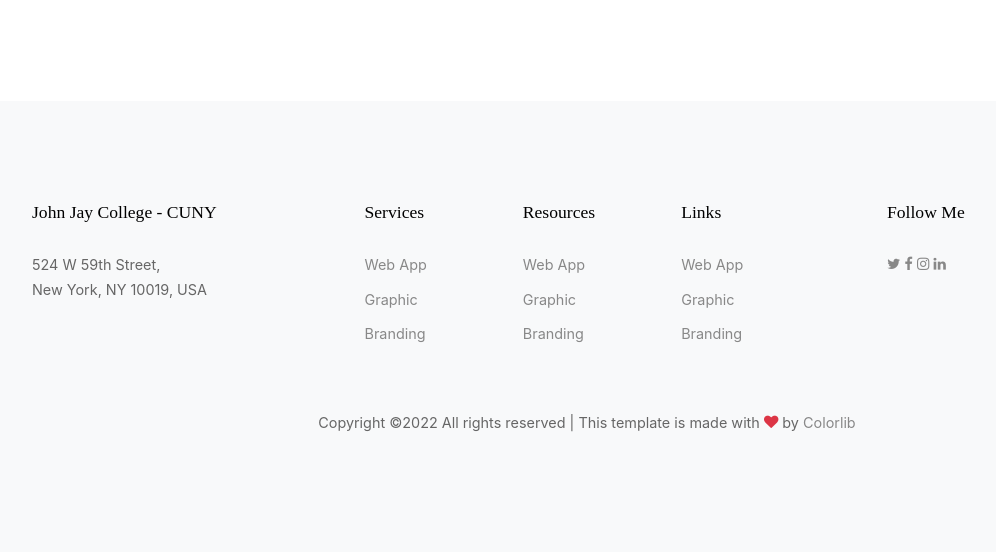
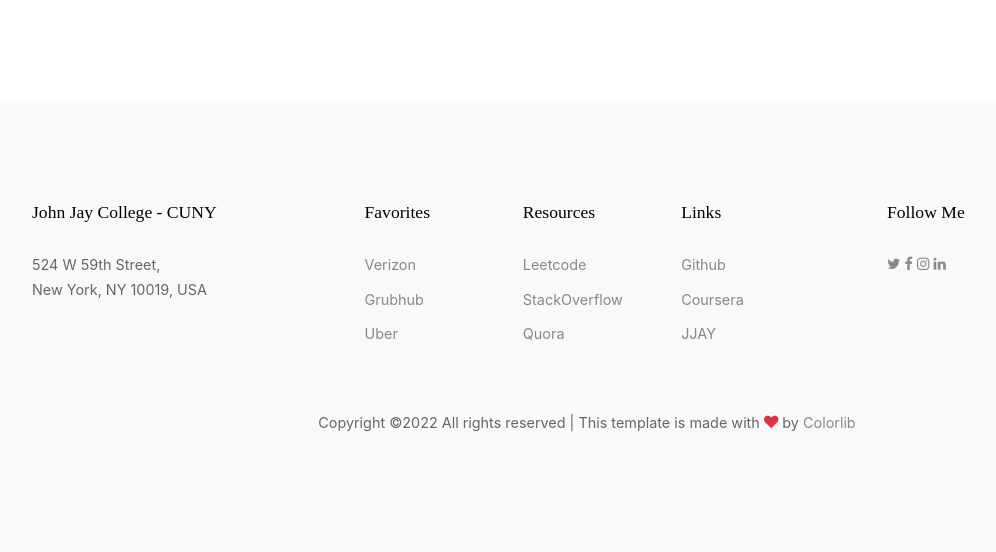
Before and after one commit to vincepogz/portfolio_site, a Django app: page / in a window 1280 px wide. Shown: the part 5400-5952 px from the top of the page, without its empty margins (53-1049 px from the left). Run offline with Django 3.2, Linux system fonts and the light colour scheme; some libraries are stand-ins or nearby versions; some web fonts are replaced.

Commit message:
about page

```diff
--- a/my_site/portfolio/templates/portfolio/index.html
+++ b/my_site/portfolio/templates/portfolio/index.html
@@ -90,7 +90,7 @@
             <div class="row">
               <div class="col-lg-6">
                 <h1 class="text-black">I'm Vince</h1>
-                <p class="lead">Aspiring Software Developer Based on NY City</p>
+                <p class="lead">Aspiring Software Developer based in NY City</p>
                 <p><a href="#portfolio-section" class="btn smoothscroll btn-primary">Portfolio</a></p>
 
               </div>
@@ -177,10 +177,11 @@
           </div>
           <div class="col-lg-4 order-2 order-lg-1">
             <p>Born in Philippines, raised in Queens. This individual is about to rock the world. I am currently pursuing my bachelor degree at John Jay College of Criminal Justice.</p>
-            <p>I immigrated from Philippines to New York when I was 16 y/o. Transition was hard but eventually liked living in here. The most thing I like about here is the crazy fast internet (currently paying verizon for 300 Mbps).</p>
-            <p>For my hobbies, I love playing video games but I plan to find other interests after graduating</p>
+            <p>I immigrated from Philippines to New York when I was 16 y/o. Transition was hard but eventually liked living in here. What I like about here is the crazy fast internet (currently paying verizon for 300 Mbps).</p>
+
           </div>
           <div class="col-lg-4 order-3 order-lg-3">
+            <p>For my hobbies, I love playing video games but I plan to find other interests after graduating</p>
             <p>I've been exposed to computer since I was 13 and I knew I want my carrer to revolve around computers. I have a burning passion in creating a secure environment in cybersecurity.</p>
             <p>If you want to know more about me.</p>
             <p><a href="#contact-section" class="btn smoothscroll btn-primary">Contact Me</a></p>
@@ -372,27 +373,27 @@
           <div class="col-md-5 mx-auto">
             <div class="row">
               <div class="col-lg-4">
-                <h3 class="footer-title">Services</h3>
+                <h3 class="footer-title">Favorites</h3>
                 <ul class="list-unstyled">
-                  <li><a href="#">Web App</a></li>
-                  <li><a href="#">Graphic</a></li>
-                  <li><a href="#">Branding</a></li>
+                  <li><a href="#">Verizon</a></li>
+                  <li><a href="#">Grubhub</a></li>
+                  <li><a href="#">Uber</a></li>
                 </ul>
               </div>
               <div class="col-lg-4">
                 <h3 class="footer-title">Resources</h3>
                 <ul class="list-unstyled">
-                  <li><a href="#">Web App</a></li>
-                  <li><a href="#">Graphic</a></li>
-                  <li><a href="#">Branding</a></li>
+                  <li><a href="#">Leetcode</a></li>
+                  <li><a href="#">StackOverflow</a></li>
+                  <li><a href="#">Quora</a></li>
                 </ul>
               </div>
               <div class="col-lg-4">
                 <h3 class="footer-title">Links</h3>
                 <ul class="list-unstyled">
-                  <li><a href="#">Web App</a></li>
-                  <li><a href="#">Graphic</a></li>
-                  <li><a href="#">Branding</a></li>
+                  <li><a href="#">Github</a></li>
+                  <li><a href="#">Coursera</a></li>
+                  <li><a href="#">JJAY</a></li>
                 </ul>
               </div>
             </div>
```
Also changed, not shown: my_site/portfolio/static/images/face.jpg (deleted), my_site/portfolio/static/images/face.png.
